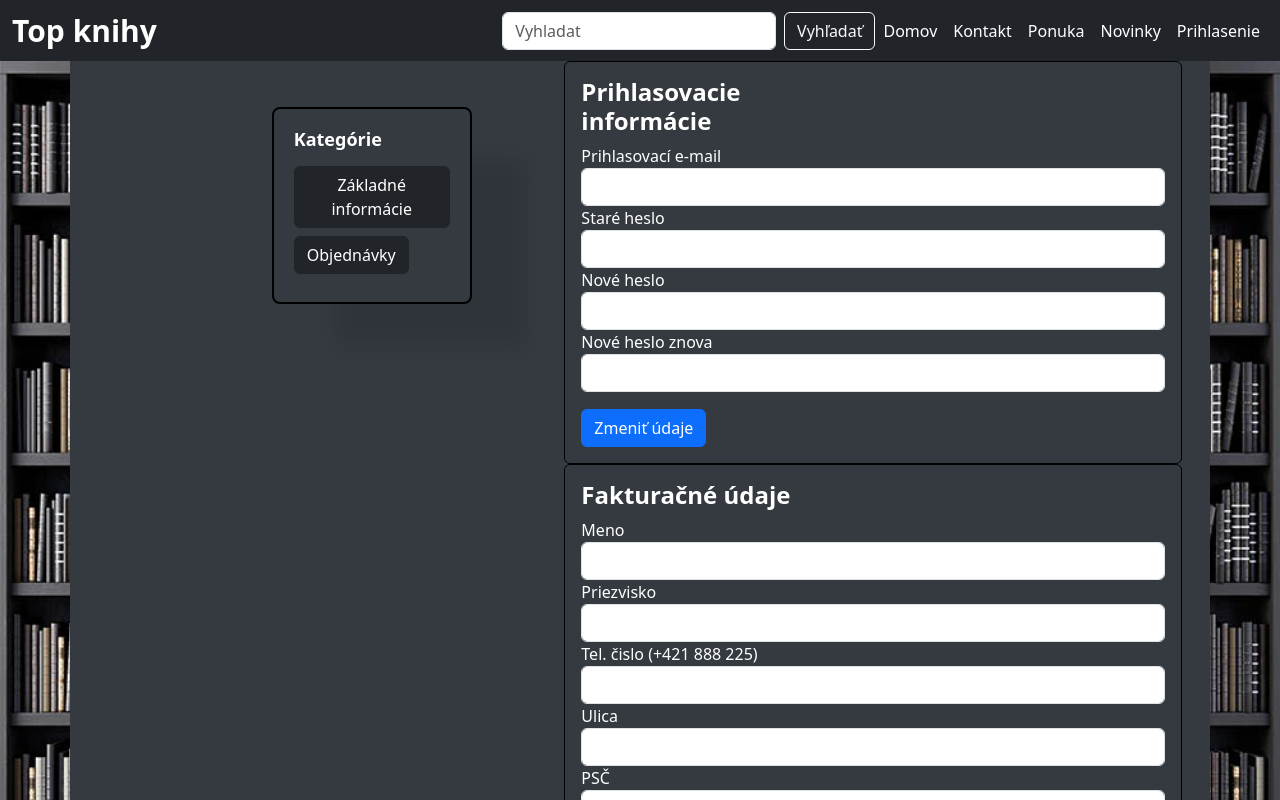
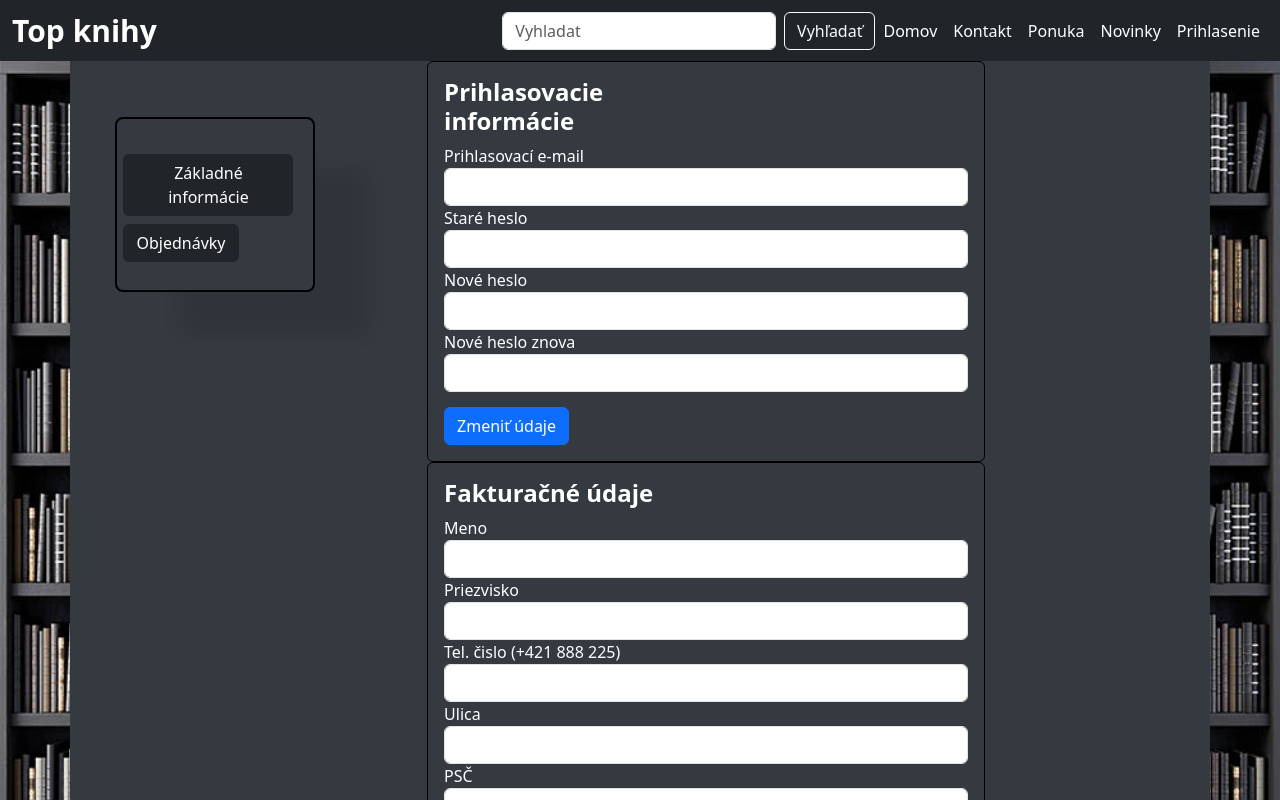
Before and after one commit to WhyAreYouWeak/VAII-Semestralka, a React (Create React App) app in the folder frontend/: page /profile in a window 1280 px wide. Shown: the top 800 px of the page. Built offline with nearby package versions, Linux system fonts and the light colour scheme; no server answers.

Commit message:
user profile design changed

```diff
--- a/frontend/src/ProfilePage.js
+++ b/frontend/src/ProfilePage.js
@@ -97,11 +97,11 @@ export default function ProfilePage() {
 
     return <body>
     <div className="container">
-        <div className="row">
-            <div className="menuContainer col-md-auto">
+        <div className="profileRow row">
+            <div className="menuContainer userMenu col-md-auto">
                 <div className="d-flex justify-content-between">
-                    <div className="left-menu container --bs-secondary-bg-rgb ">
-                        <h3 className="menuTitle">Kategórie</h3>
+                    <div className="left-menu container userMenu --bs-secondary-bg-rgb ">
+                        <h3 className="menuTitle"></h3>
                         <ul>
                             <li>
                                 <button className="btn btn-dark "> Základné informácie</button>
@@ -113,7 +113,7 @@ export default function ProfilePage() {
                     </div>
                 </div>
             </div>
-            <div className="col-md-8">
+            <div className="profileCol col-md-8">
                 <div className="card">
                     <div className="card-body">
                         <h4 className="card-title">Prihlasovacie informácie</h4>
--- a/frontend/src/style/ProfilePage.css
+++ b/frontend/src/style/ProfilePage.css
@@ -15,3 +15,14 @@
 .col-md-8 {
     margin-left: 10% !important;
 }
+
+.profileRow {
+    padding-left: 0% !important;
+}
+
+.profileCol {
+    width: 50% !important;
+}
+.userMenu {
+    padding-left: 3% !important;
+}
```
